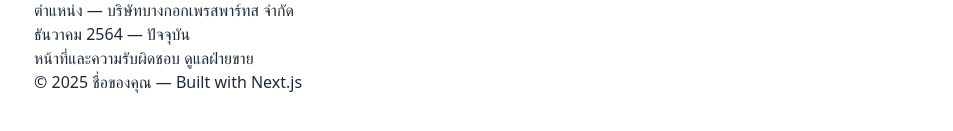
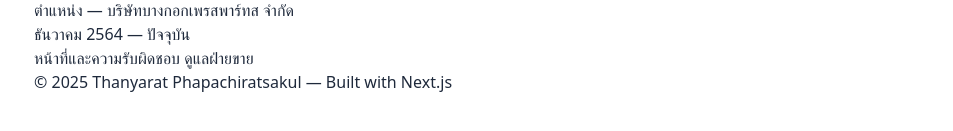
Before and after one commit to kimmy2956/ResumeThanyarat, a Next.js app: page / in a window 1280 px wide. Shown: the part 477-608 px from the top of the page, without its empty margins (162-1115 px from the left). Built offline with nearby package versions, Linux system fonts and the light colour scheme.

Commit message:
Update Footer.js

```diff
--- a/components/Footer.js
+++ b/components/Footer.js
@@ -1,7 +1,7 @@
 export default function Footer() {
   return (
     <footer className="border-t mt-12">
-      <div className="container py-6 text-sm text-slate-600">© {new Date().getFullYear()} ชื่อของคุณ — Built with Next.js</div>
+      <div className="container py-6 text-sm text-slate-600">© {new Date().getFullYear()} Thanyarat Phapachiratsakul — Built with Next.js</div>
     </footer>
   )
 }
```
